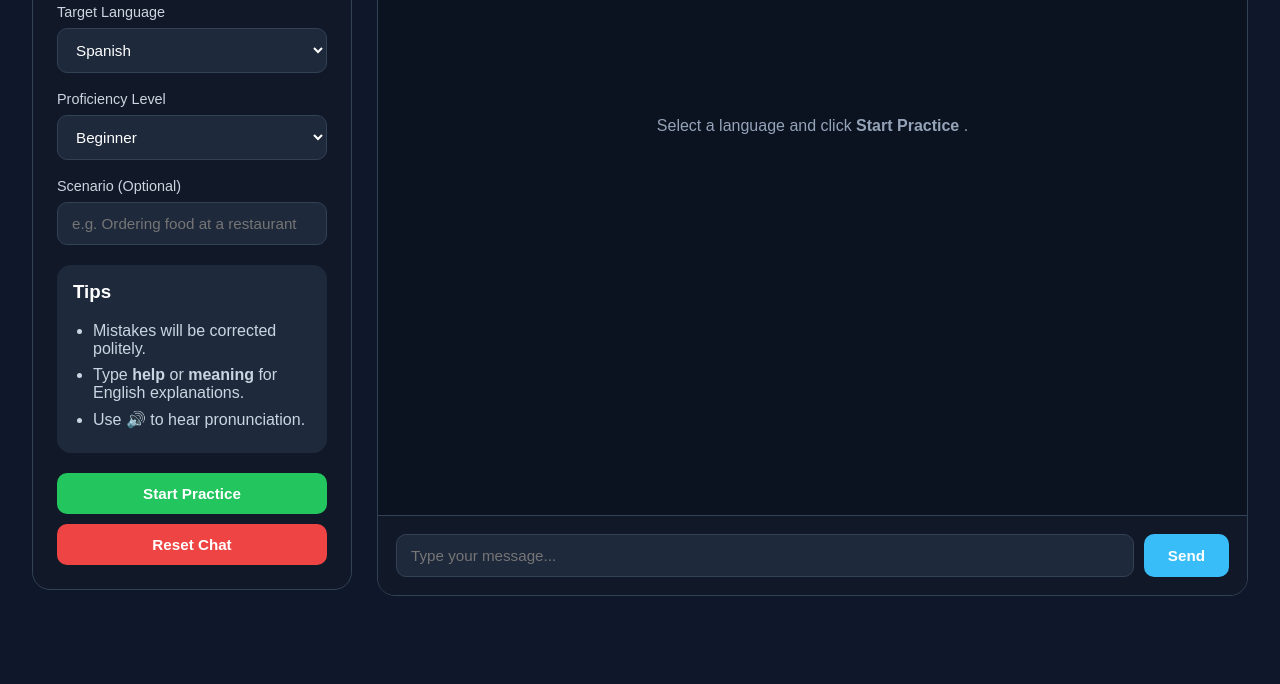
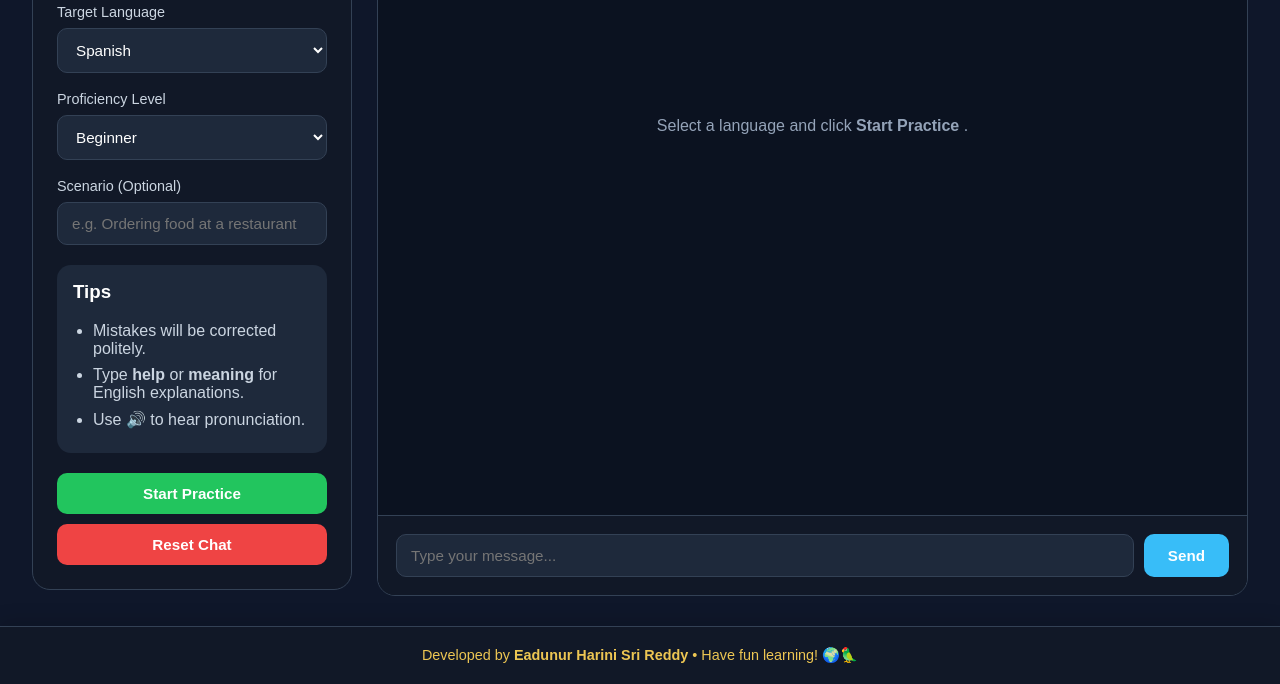
Before and after one commit to E-Harini-Sri-Reddy/PolyGlot_AI_Tutor, a website built with Vite: page client/index.html in a window 1280 px wide. Shown: the part 319-1003 px from the top of the page. Before the commit the page ends 945 px from the top, so only its background shows below. Built offline with nearby package versions, Linux system fonts and the light colour scheme.

Commit message:
Added footer

```diff
--- a/client/index.html
+++ b/client/index.html
@@ -137,6 +137,11 @@
           </div>
         </section>
       </main>
+
+      <footer>
+        Developed by <strong>Eadunur Harini Sri Reddy</strong> • Have fun
+        learning! 🌍🦜
+      </footer>
     </div>
 
     <script type="module" src="./src/main.js"></script>
--- a/client/styles/styles.css
+++ b/client/styles/styles.css
@@ -467,3 +467,26 @@ select:focus {
 .bubble {
   position: relative;
 }
+
+/* FOOTER */
+
+footer {
+  margin-top: 30px;
+
+  background: #111827;
+  border-top: 1px solid #334155;
+
+  color: #edc653;
+
+  text-align: center;
+
+  padding: 20px;
+
+  font-size: 0.9rem;
+
+  box-shadow: 0 -4px 20px rgba(0, 0, 0, 0.15);
+}
+
+footer:hover {
+  color: #cbd5e1;
+}
```
Also changed, not shown: README.md.
